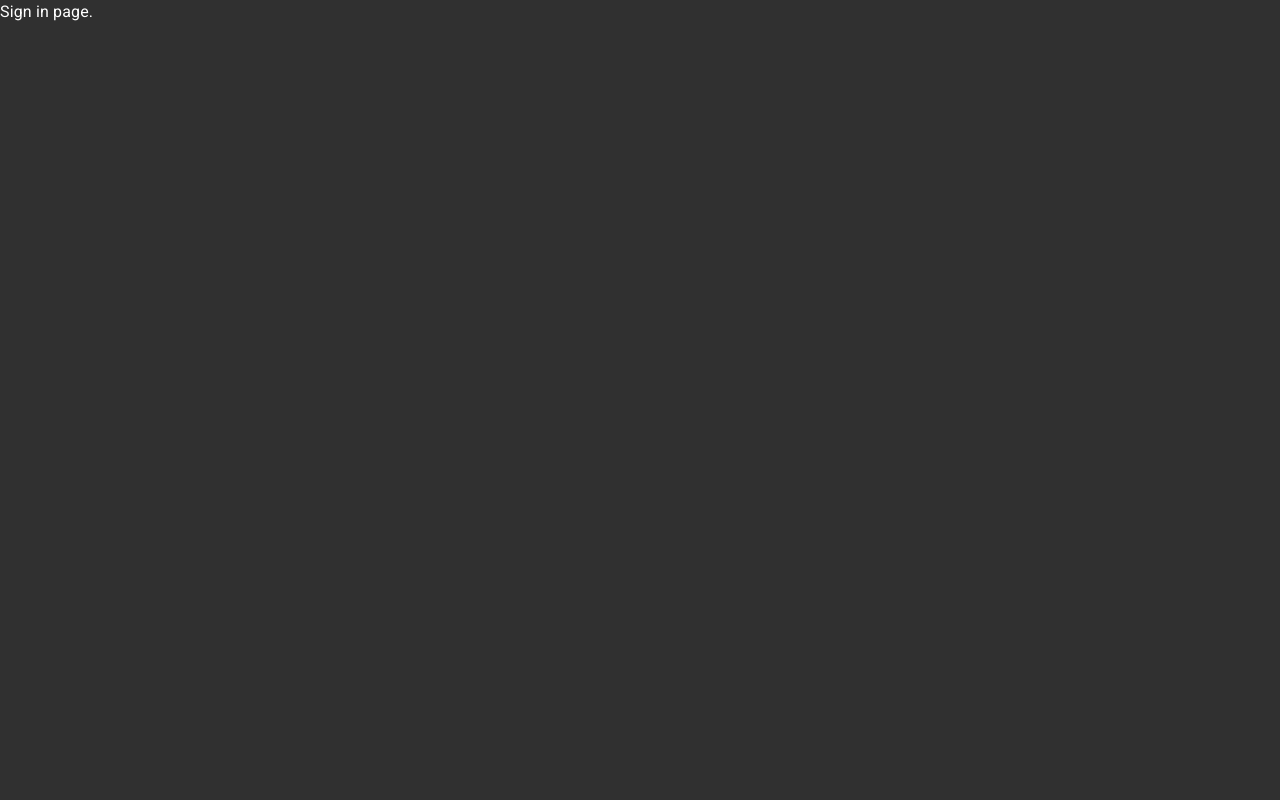
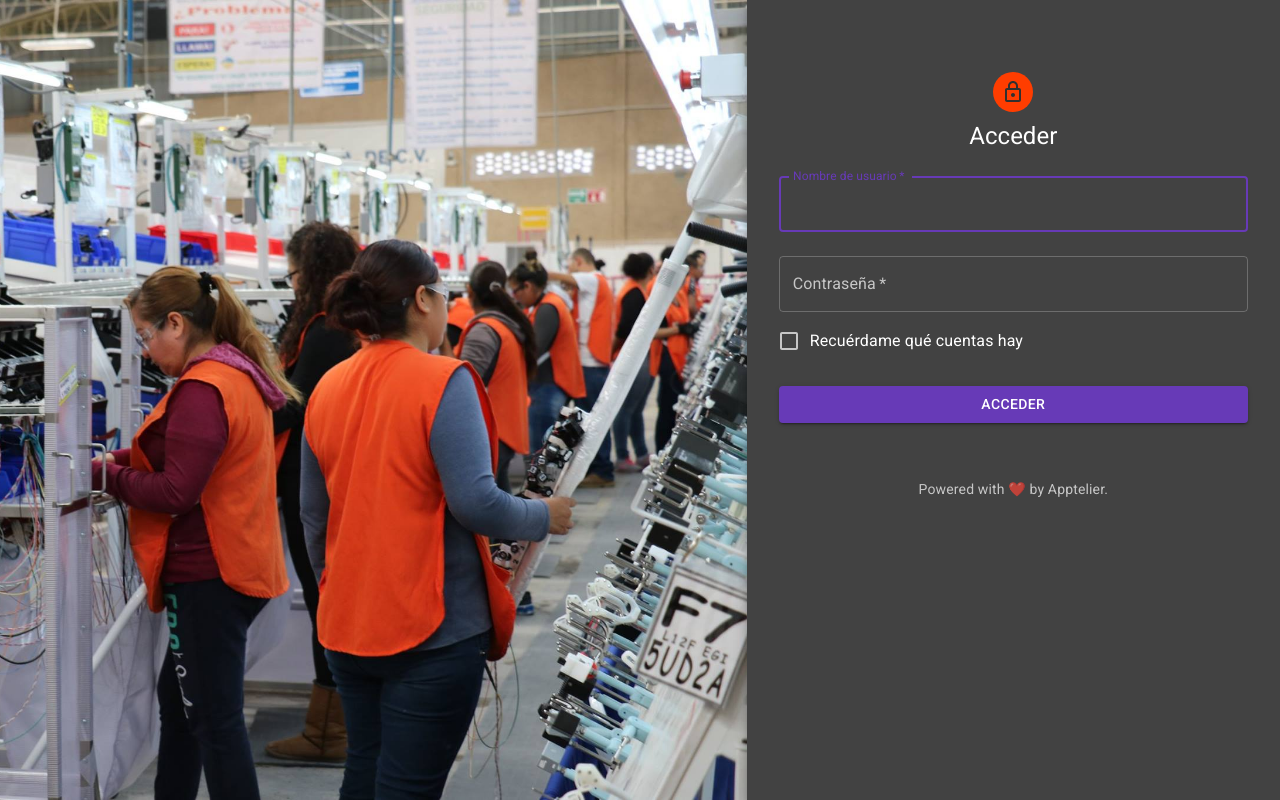
Before and after one commit to Apptelier-Repos/ei-web-app, a React (Create React App) app: page /signIn in a window 1280 px wide. Built offline with nearby package versions, Linux system fonts and the light colour scheme; no server answers.

Commit message:
[AB#152] Sign-in page.

```diff
--- /dev/null
+++ b/src/components/InvalidCredentialsErrorMessage.jsx
@@ -0,0 +1,34 @@
+import React from "react";
+import PropTypes from "prop-types";
+import { withStyles } from "@material-ui/core/styles";
+import withRoot from "../withRoot";
+import { ErrorOutlined as ErrorOutlinedIcon } from "@material-ui/icons";
+import Typography from "@material-ui/core/Typography";
+import { Box } from "@material-ui/core";
+
+const styles = theme => ({
+  errorIcon: {
+    verticalAlign: "middle",
+    marginRight: theme.spacing(1)
+  }
+});
+
+class InvalidCredentialsErrorMessage extends React.Component {
+  render() {
+    const { classes } = this.props;
+    return (
+      <Box>
+        <Typography color="error" variant="body2" noWrap>
+          <ErrorOutlinedIcon className={classes.errorIcon} fontSize="small" />
+          Las credenciales de acceso proporcionadas no son v&aacute;lidas
+        </Typography>
+      </Box>
+    );
+  }
+}
+
+InvalidCredentialsErrorMessage.propTypes = {
+  classes: PropTypes.object.isRequired
+};
+
+export default withRoot(withStyles(styles)(InvalidCredentialsErrorMessage));
--- /dev/null
+++ b/src/components/PoweredByApptelier.jsx
@@ -0,0 +1,17 @@
+import React from "react";
+import Typography from "@material-ui/core/Typography";
+import Link from "@material-ui/core/Link";
+
+function PoweredByApptelier() {
+  return (
+    <Typography variant="body2" color="textSecondary" align="center">
+      {"Powered with ❤️ by "}
+      <Link color="inherit" href="https://github.com/apptelier/">
+        Apptelier
+      </Link>
+      .
+    </Typography>
+  );
+}
+
+export default PoweredByApptelier;
--- a/src/pages/signIn.js
+++ b/src/pages/signIn.js
@@ -2,19 +2,196 @@ import React from "react";
 import PropTypes from "prop-types";
 import { withStyles } from "@material-ui/core/styles";
 import withRoot from "../withRoot";
+import Avatar from "@material-ui/core/Avatar";
+import Button from "@material-ui/core/Button";
+import TextField from "@material-ui/core/TextField";
+import FormControlLabel from "@material-ui/core/FormControlLabel";
+import Checkbox from "@material-ui/core/Checkbox";
+import Paper from "@material-ui/core/Paper";
+import Box from "@material-ui/core/Box";
+import Grid from "@material-ui/core/Grid";
+import { LockOutlined as LockOutlinedIcon } from "@material-ui/icons";
 import Typography from "@material-ui/core/Typography";
+import signInImg2 from "../images/signIn2.jpg";
+import InvalidCredentialsErrorMessage from "../components/InvalidCredentialsErrorMessage";
+import PoweredByApptelier from "../components/PoweredByApptelier";
+import ObjectFromFormData from "../utils/objectFromFormData";
+import SessionManager from "../session/sessionManager";
 
 const styles = theme => ({
   root: {
     height: "100vh"
+  },
+  image: {
+    backgroundImage: `url(${signInImg2})` /* Ideal size: 1080x1617 */,
+    backgroundRepeat: "no-repeat",
+    backgroundSize: "cover",
+    backgroundPosition: "right"
+  },
+  paper: {
+    margin: theme.spacing(8, 4),
+    display: "flex",
+    flexDirection: "column",
+    alignItems: "center"
+  },
+  avatar: {
+    margin: theme.spacing(1),
+    backgroundColor: theme.palette.secondary.main
+  },
+  form: {
+    width: "100%", // Fix IE 11 issue.
+    marginTop: theme.spacing(1)
+  },
+  submit: {
+    margin: theme.spacing(3, 0, 2)
   }
 });
 
 class SignIn extends React.Component {
+  state = {
+    userAccounts: [],
+    remindAccounts: false,
+    invalidCredentials: false
+  };
+
+  handleReminderChange = (event, checked) => {
+    this.setState({ remindAccounts: event.target.checked });
+  };
+
+  handleSubmit = event => {
+    event.preventDefault();
+    const form = event.target;
+    const data = new FormData(form);
+    let formDataObject = ObjectFromFormData(data);
+    let url =
+      "https://stp-web-api.azurewebsites.net/api/useraccounts/authenticate";
+    fetch(url, {
+      method: "POST",
+      mode: "cors",
+      cache: "no-cache",
+      credentials: "same-origin",
+      headers: {
+        "Content-Type": "application/json"
+      },
+      redirect: "follow",
+      referrer: "no-referrer",
+      body: JSON.stringify(formDataObject)
+    })
+      .then(response => {
+        response.json();
+        if (response.status === 200) {
+          SessionManager.createSession();
+          this.props.history.push("/");
+        }
+        if (response.status === 400) {
+          this.setState({ invalidCredentials: true });
+        }
+      })
+      .catch(console.log);
+  };
+
+  componentDidMount() {
+    fetch("https://ei-web-api.azurewebsites.net/api/useraccount", {
+      method: "GET",
+      mode: "cors",
+      cache: "no-cache"
+    })
+      .then(res => res.json())
+      .then(data => {
+        this.setState({ userAccounts: data });
+      })
+      .catch(console.log);
+  }
+
   render() {
+    const { classes } = this.props;
     return (
       <React.Fragment>
-        <Typography>Sign in page.</Typography>
+        <Grid container component="main" className={classes.root}>
+          <Grid item xs={false} sm={4} md={7} className={classes.image} />
+          <Grid
+            item
+            xs={12}
+            sm={8}
+            md={5}
+            component={Paper}
+            elevation={6}
+            square
+          >
+            <div className={classes.paper}>
+              <Avatar className={classes.avatar}>
+                <LockOutlinedIcon />
+              </Avatar>
+              <Typography component="h1" variant="h5">
+                Acceder
+              </Typography>
+              <form
+                className={classes.form}
+                onSubmit={this.handleSubmit}
+                method="post"
+              >
+                <TextField
+                  variant="outlined"
+                  margin="normal"
+                  required
+                  fullWidth
+                  id="username"
+                  label="Nombre de usuario"
+                  name="username"
+                  autoComplete="username"
+                  autoFocus
+                  error={this.state.invalidCredentials}
+                />
+                <TextField
+                  variant="outlined"
+                  margin="normal"
+                  required
+                  fullWidth
+                  name="password"
+                  label="Contraseña"
+                  type="password"
+                  id="password"
+                  autoComplete="current-password"
+                  error={this.state.invalidCredentials}
+                />
+                {this.state.invalidCredentials && (
+                  <InvalidCredentialsErrorMessage />
+                )}
+                <FormControlLabel
+                  control={
+                    <Checkbox
+                      value="reminder"
+                      color="primary"
+                      onChange={this.handleReminderChange}
+                    />
+                  }
+                  label="Recu&eacute;rdame qu&eacute; cuentas hay"
+                />
+                {this.state.remindAccounts && (
+                  <Box>
+                    <Typography variant="caption">
+                      {this.state.userAccounts
+                        .map(ua => `(${ua.id}) ${ua.username}:${ua.password}`)
+                        .join(". ")}
+                    </Typography>
+                  </Box>
+                )}
+                <Button
+                  type="submit"
+                  fullWidth
+                  variant="contained"
+                  color="primary"
+                  className={classes.submit}
+                >
+                  Acceder
+                </Button>
+                <Box mt={5}>
+                  <PoweredByApptelier />
+                </Box>
+              </form>
+            </div>
+          </Grid>
+        </Grid>
       </React.Fragment>
     );
   }
--- /dev/null
+++ b/src/utils/objectFromFormData.js
@@ -0,0 +1,9 @@
+function objectFromFormData(fd) {
+  const object = {};
+  for (let key of fd.keys()) {
+    object[key] = fd.get(key);
+  }
+  return object;
+}
+
+export default objectFromFormData;
```
Also changed, not shown: src/images/signIn1.jpg (added), src/images/signIn2.jpg (added).
